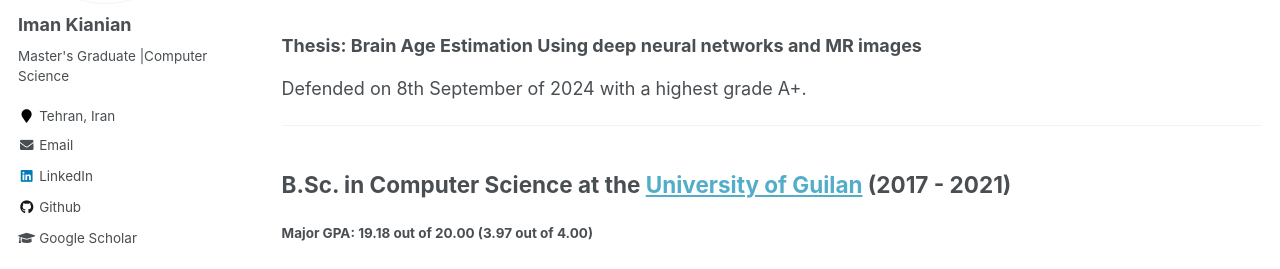
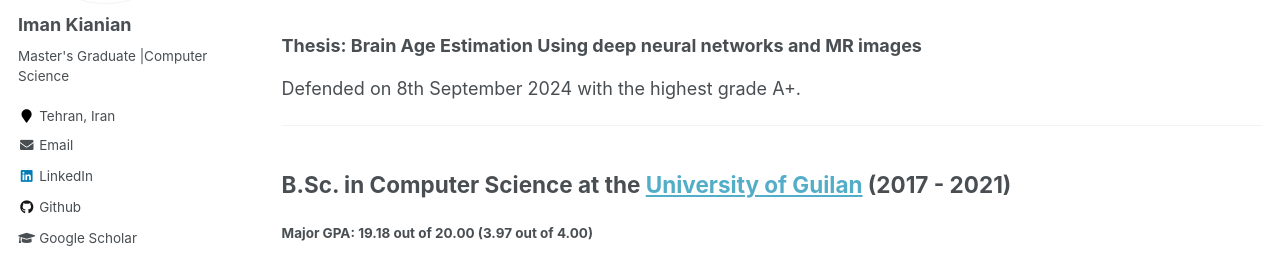
Before and after one commit to iman2693/imankianian.github.io, a Jekyll site: the page built from _pages/education.md, in a window 1280 px wide and 900 px high. Shown: the part 289-558 px from the top of the window. Built offline with Jekyll 4.4.1, drawn with Linux system fonts in a browser that asks for light colours.

Commit message:
Update education.md

```diff
--- a/_pages/education.md
+++ b/_pages/education.md
@@ -33,7 +33,7 @@ GPA: 18.53 out of 20.00 (3.82 out of 4.00)
 </h4>
 
 <h3>Thesis: Brain Age Estimation Using deep neural networks and MR images</h3>
-<p style="text-align:justify;">Defended on 8th September of 2024 with a highest grade A+.</p>
+<p style="text-align:justify;">Defended on 8th September 2024 with the highest grade A+.</p>
 
 
 
```
